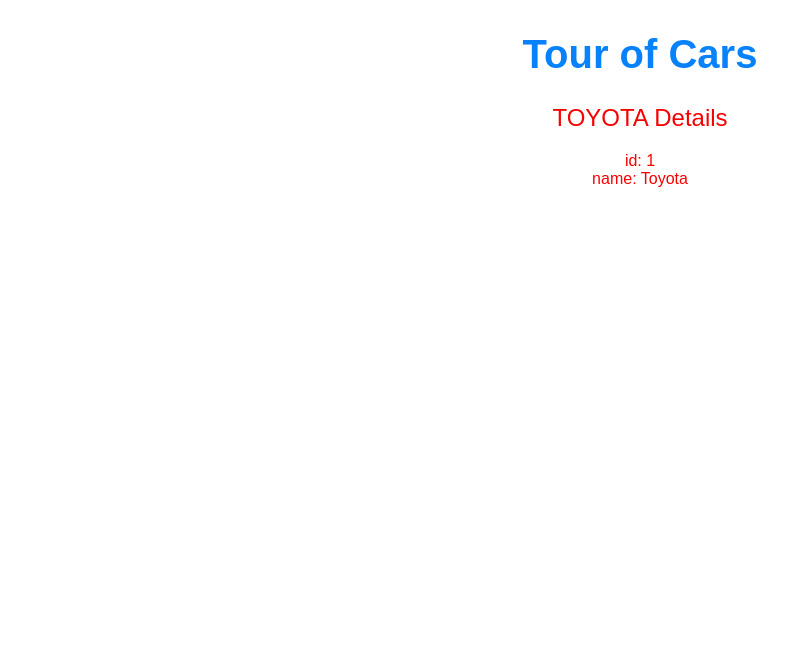
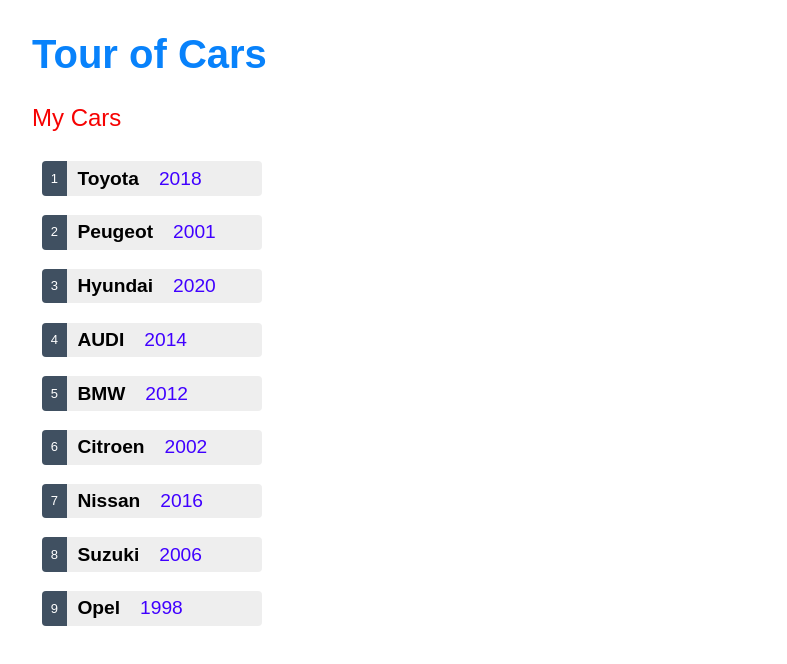
Before and after one commit to LuczaG/Angular_cars, an Angular app: page / in a window 1280 px wide. Shown: the top 664 px of the page, without its empty margins (0-787 px from the left). Built offline with nearby package versions, Linux system fonts and the light colour scheme.

Commit message:
Created mock-cars and styles.

```diff
--- a/src/app/_model/car.ts
+++ b/src/app/_model/car.ts
@@ -1,4 +1,5 @@
 export interface Car {
     id: number;
     name: string;
+    year: number;
   }
--- /dev/null
+++ b/src/app/_model/mock-cars.ts
@@ -0,0 +1,13 @@
+import { Car } from './car';
+
+export const CARS: Car[] = [
+    { id: 1, name: 'Toyota', year: 2018 },
+    { id: 2, name: 'Peugeot', year: 2001 },
+    { id: 3, name: 'Hyundai', year: 2020 },
+    { id: 4, name: 'AUDI', year: 2014 },
+    { id: 5, name: 'BMW', year: 2012},
+    { id: 6, name: 'Citroen', year: 2002 },
+    { id: 7, name: 'Nissan', year: 2016 },
+    { id: 8, name: 'Suzuki', year: 2006 },
+    { id: 9, name: 'Opel', year: 1998 }
+];
--- a/src/app/app.module.ts
+++ b/src/app/app.module.ts
@@ -1,5 +1,6 @@
 import { NgModule } from '@angular/core';
 import { BrowserModule } from '@angular/platform-browser';
+import { FormsModule } from '@angular/forms'; // <-- NgModel lives here
 
 import { AppComponent } from './app.component';
 import { CarsComponent } from './cars/cars.component';
@@ -10,7 +11,8 @@ import { CarsComponent } from './cars/cars.component';
     CarsComponent
   ],
   imports: [
-    BrowserModule
+    BrowserModule,
+    FormsModule
   ],
   providers: [],
   bootstrap: [AppComponent]
--- a/src/app/cars/cars.component.css
+++ b/src/app/cars/cars.component.css
@@ -0,0 +1,77 @@
+.cars {
+    margin: 0 0 2em 0;
+    list-style-type: none;
+    padding: 0;
+    width: 15em;
+}
+
+.cars li {
+    display: flex;
+    justify-content: center;
+}
+
+.cars button {
+    flex: 1;
+    cursor: pointer;
+    position: relative;
+    left: 0;
+    background-color: #EEE;
+    margin: .5em;
+    padding: 0;
+    border-radius: 4px;
+    display: flex;
+    align-items: stretch;
+    height: 1.8em;
+}
+
+.cars button:hover {
+    color: #2c3a41;
+    background-color: #e6e6e6;
+    left: .1em;
+}
+
+.cars button:active {
+    background-color: #525252;
+    color: #fafafa;
+}
+
+.cars button.selected {
+    background-color: black;
+    color: white;
+}
+
+.cars button.selected:hover {
+    background-color: #505050;
+    color: white;
+}
+
+.cars button.selected:active {
+    background-color: black;
+    color: white;
+}
+
+.cars .badge {
+    display: inline-block;
+    font-size: small;
+    color: white;
+    padding: 0.8em 0.7em 0 0.7em;
+    background-color: #405061;
+    line-height: 1em;
+    margin-right: .8em;
+    border-radius: 4px 0 0 4px;
+}
+
+.cars .name {
+    align-self: center;
+    font-weight: bold;
+}
+
+.cars .year {
+    margin-left: 20px;
+    align-self: center;
+    color: #4000ff;
+}
+
+.year {
+    margin-left: 10px;
+}
--- a/src/app/cars/cars.component.html
+++ b/src/app/cars/cars.component.html
@@ -1,3 +1,21 @@
-<h2>{{car.name | uppercase}} Details</h2>
-<div><span>id: </span>{{car.id}}</div>
-<div><span>name: </span>{{car.name}}</div>
+<h2>My Cars</h2>
+<ul class="cars">
+    <li *ngFor="let car of cars">
+        <button type="button" [class.selected]="car === selectedCar" (click)="onSelect(car)">
+            <span class="badge">{{car.id}}</span>
+            <span class="name">{{car.name}}</span>
+            <span class="year">{{car.year}}</span>
+        </button>
+    </li>
+</ul>
+
+<div *ngIf="selectedCar">
+    <h2>{{selectedCar.name | uppercase}} Details</h2>
+    <div>id: {{selectedCar.id}}</div>
+    <div>
+        <label for="car-name">Name:</label>
+        <input id="car-name" [(ngModel)]="selectedCar.name" placeholder="name">
+        <label for="car-year" class="year">Year:</label>
+        <input id="car-year" [(ngModel)]="selectedCar.year" placeholder="year">
+    </div>
+</div>
--- a/src/app/cars/cars.component.ts
+++ b/src/app/cars/cars.component.ts
@@ -1,5 +1,6 @@
 import { Component, OnInit } from '@angular/core';
 import { Car } from '../_model/car';
+import { CARS } from '../_model/mock-cars';
 
 @Component({
   selector: 'app-cars',
@@ -8,14 +9,16 @@ import { Car } from '../_model/car';
 })
 export class CarsComponent implements OnInit {
 
-  car: Car = {
-    id: 1,
-    name: 'Toyota'
-  };
+  cars = CARS;
+  selectedCar?: Car;
 
   constructor() { }
 
   ngOnInit(): void {
 
   }
+
+  onSelect(car: Car): void {
+    this.selectedCar = car;
+  }
 }
--- a/src/styles.css
+++ b/src/styles.css
@@ -3,19 +3,16 @@ h1 {
     color: rgb(8, 130, 251);
     font-family: Arial, Helvetica, sans-serif;
     font-size: 250%;
-    text-align: center;
 }
 
 h2, h3 {
     color: rgb(246, 2, 2);
     font-family: Arial, Helvetica, sans-serif;
     font-weight: lighter;
-    text-align: center;
   }
 
   div {
     color:rgb(246, 2, 2);
-    text-align: center;
   }
 
   body {
```
